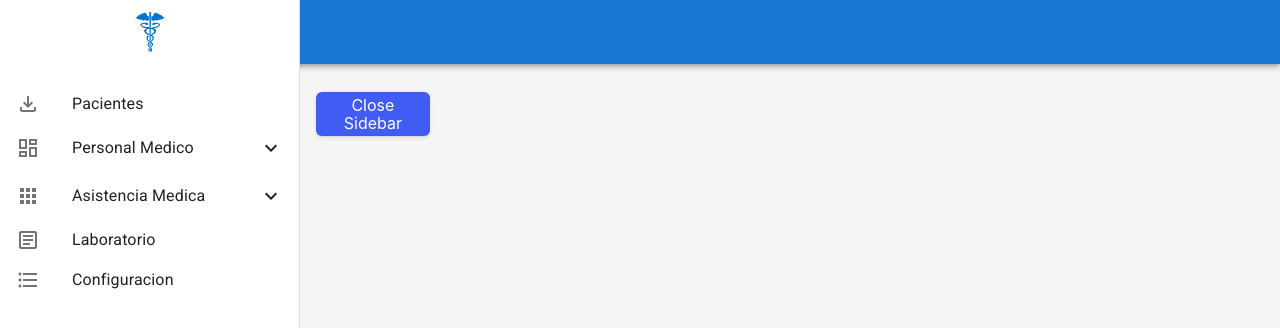
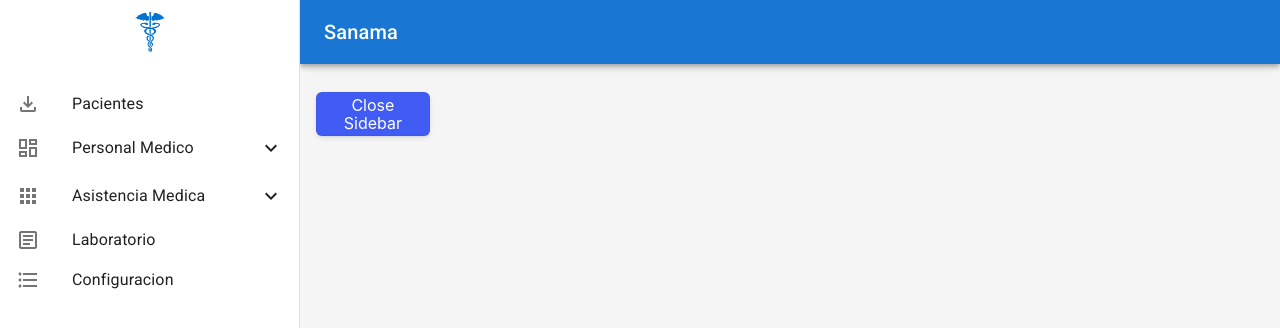
Before and after one commit to Duvet05/proyecto-telesalud, a React (Create React App) app: page / in a window 1280 px wide. Shown: the top 328 px of the page. Built offline with nearby package versions, Linux system fonts and the light colour scheme.

Commit message:
nuevo comnit

```diff
--- a/src/components/common/Topbar.jsx
+++ b/src/components/common/Topbar.jsx
@@ -2,9 +2,13 @@ import React from 'react';
 import { AppBar, Toolbar, Typography } from "@mui/material";
 import './styles.css';
 
-const Topbar = () => {
+const Topbar = ({ isSidebarOpen }) => {
+  const appBarStyle = isSidebarOpen ?
+    { width: "calc(100% - 300px)", marginLeft: "300px" } :
+    { width: "100%", marginLeft: "0px" };
+
   return (
-    <AppBar position="fixed" className="topbar-app-bar">
+    <AppBar position="fixed" className="topbar-app-bar" style={appBarStyle}>
       <Toolbar>
         <Typography variant="h6">
           Sanama
--- a/src/components/common/styles.css
+++ b/src/components/common/styles.css
@@ -25,6 +25,10 @@
 .topbar {
   background-color: #fff;
   color: #000;
+}
+
+.shifted-text {
+  margin-left: 300px;
 }
 
 .list-item-button-hover:hover,
@@ -79,9 +83,15 @@
 }
 
 .topbar-app-bar {
-  width: calc(100% - 300px);
-  margin-left: 300px;
   box-shadow: unset;
   background-color: #fff;
   color: #000;
+  transition: margin-left 1s ease, width 1s ease;
+  width: calc(100% - 300px);
+  margin-left: 300px;
 }
+
+.topbar-closed {
+  width: 100%;
+  margin-left: 0px;
+}
--- a/src/components/layout/MainLayout.jsx
+++ b/src/components/layout/MainLayout.jsx
@@ -16,13 +16,13 @@ const MainLayout = () => {
 
   return (
     <Box sx={{ display: "flex" }}>
-      <Topbar />
+      <Topbar isSidebarOpen={isSidebarOpen} toggleSidebar={toggleSidebar} />
       <Box
         component="nav"
         className="main-layout-nav"
         style={{ width: sidebarWidth }}
       >
-        <Sidebar isSidebarOpen={isSidebarOpen} /> {/* Paso el estado al Sidebar */}
+        <Sidebar isSidebarOpen={isSidebarOpen} />
       </Box>
       <Box
         component="main"
@@ -36,5 +36,4 @@ const MainLayout = () => {
   );
 };
 
-
 export default MainLayout;
--- a/src/components/layout/styles.css
+++ b/src/components/layout/styles.css
@@ -1,3 +1,17 @@
+.topbar-app-bar {
+  box-shadow: unset;
+  background-color: #fff;
+  color: #000;
+  transition: margin-left 1s ease, width 1s ease;
+  width: calc(100% - 300px);
+  margin-left: 300px;
+}
+
+.topbar-closed {
+  width: 100%;
+  margin-left: 0px;
+}
+
 .main-layout-nav {
   flex-shrink: 0;
   transition: width 0.3s ease;
```
